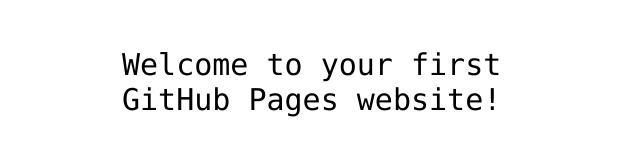
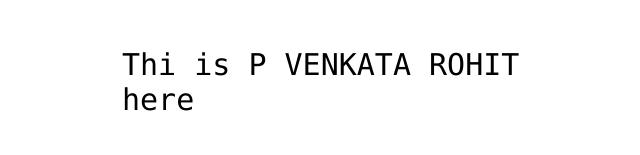
Before and after one commit to pvrohit100/fuzzy-octo-fortnight, a plain HTML site: page index.html in a window 1280 px wide. Shown: the part 341-496 px from the top of the page, without its empty margins (318-958 px from the left). Drawn offline with Linux system fonts and the light colour scheme.

Commit message:
Update index.html

```diff
--- a/index.html
+++ b/index.html
@@ -12,7 +12,7 @@
 <img src="https://octodex.github.com/images/daftpunktocat-thomas.gif" id="octocat" alt="octocat-gif" />
 
 <!-- Change this code here by copy and pasting your template on line 15 -->
-<p>Welcome to your first GitHub Pages website!</p>
+<p>Thi is P VENKATA ROHIT here</p>
 
 </body>
 </html>
```
